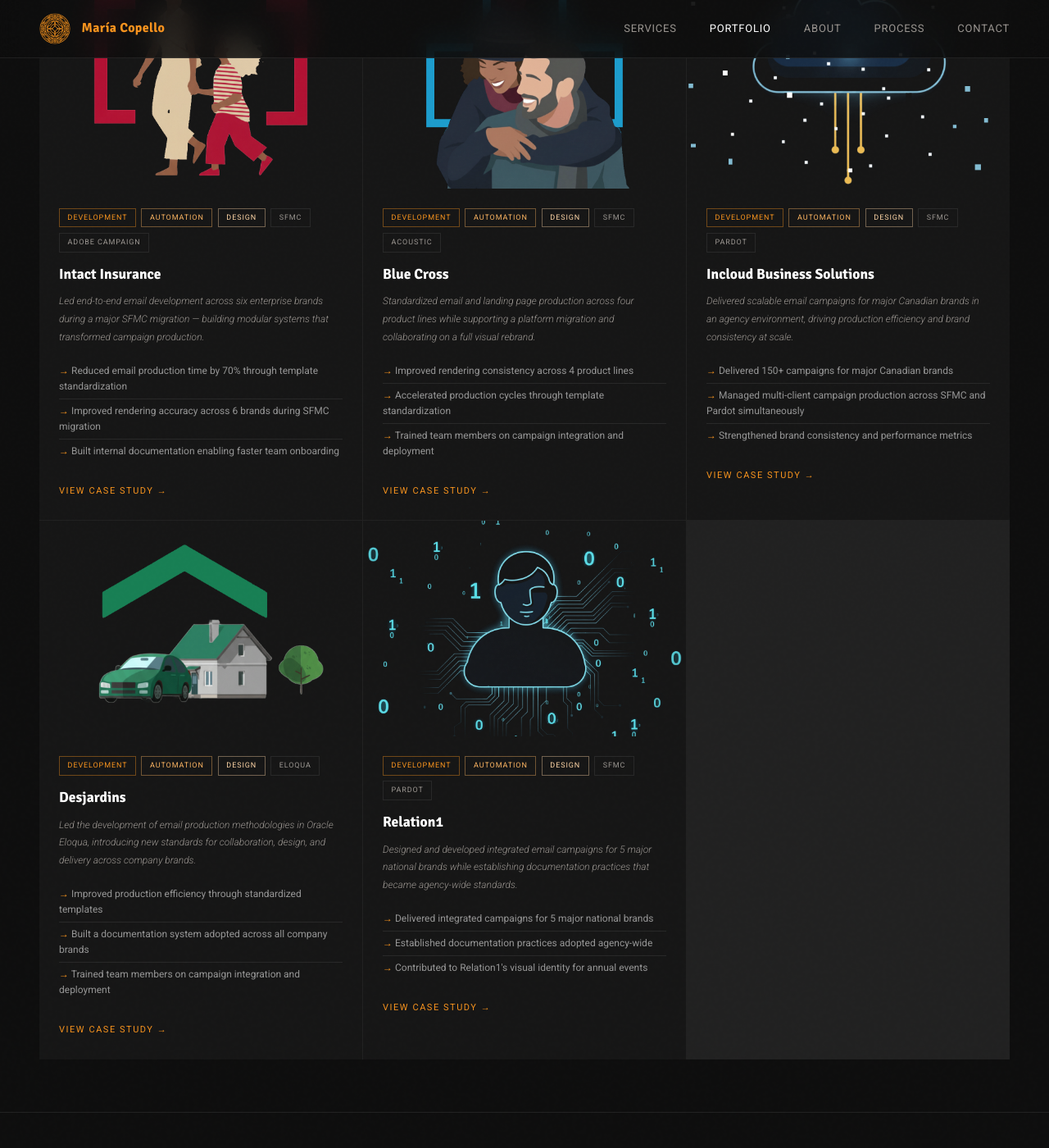
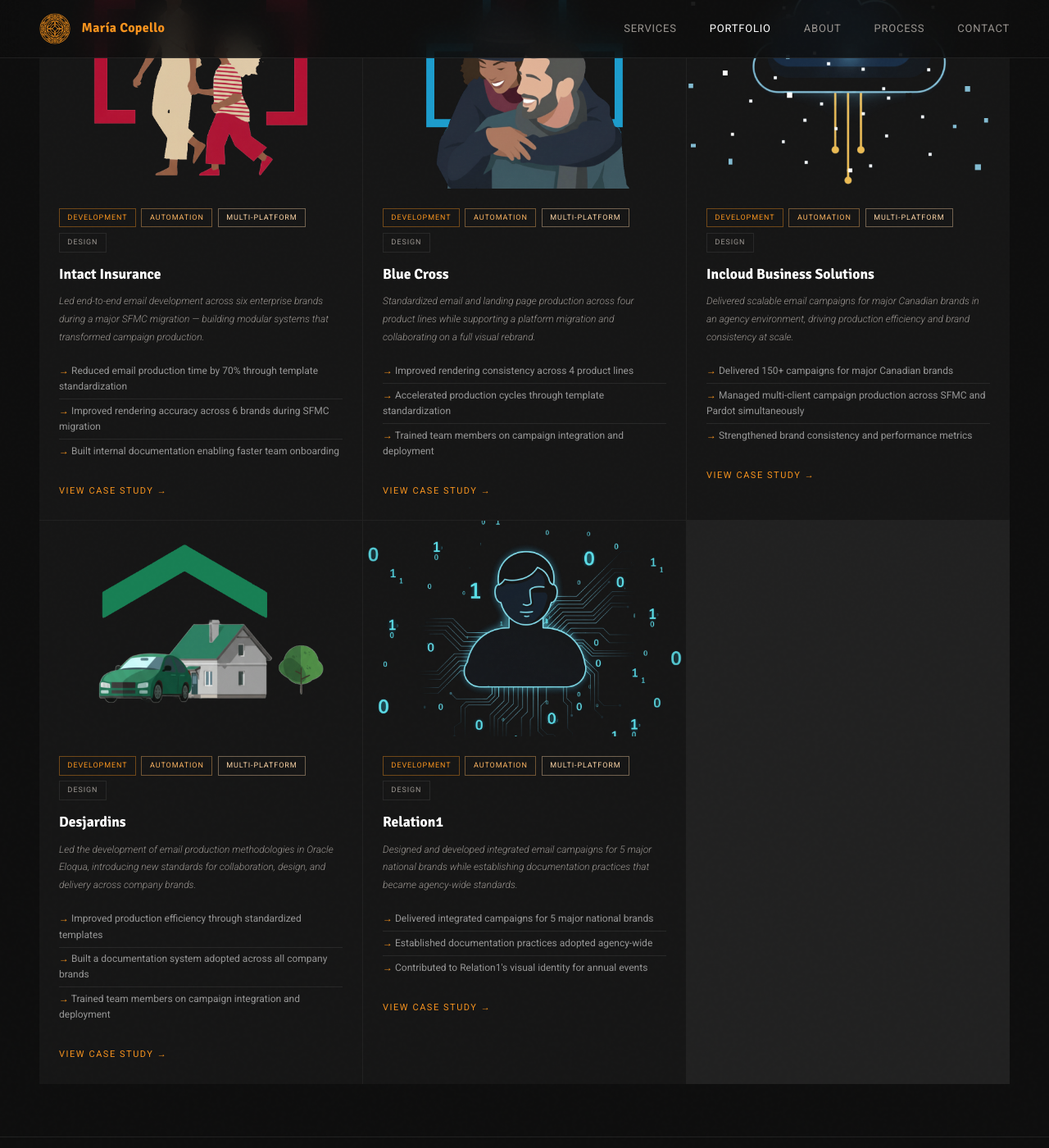
Before and after one commit to mabecoart/github.io, a Jekyll site: the page built from portfolio.html, in a window 1280 px wide and 1400 px high, scrolled down 668 px. Shown: the whole window at 82% size. Built offline with Jekyll 4.4.1, drawn with Linux system fonts in a browser that asks for light colours; some of the changed text lies outside the part shown.

Commit message:
Modify filter buttons and project tags
Updated filter buttons and project tags in the portfolio.

```diff
--- a/portfolio.html
+++ b/portfolio.html
@@ -17,25 +17,23 @@
   <button class="filter-btn active" data-filter="all">All</button>
   <button class="filter-btn" data-filter="development">Development</button>
   <button class="filter-btn" data-filter="automation">Automation</button>
-  <button class="filter-btn" data-filter="design">Design</button>
+  <button class="filter-btn" data-filter="design">Multi-platform</button>
+  <button class="filter-btn" data-filter="lab">Design</button>
   <button class="filter-btn" data-filter="lab">Lab</button>
   <button class="filter-btn" data-filter="snippets">Snippets</button>
 </div>
 
-<!-- ── WORK EXPERIENCE ── -->
 <section class="portfolio-section">
   <p class="portfolio-section-title">Work Experience</p>
   <div class="project-cards-grid">
-
     <div class="project-card" data-tags="development automation design">
       <img src="https://mabecoart.com/images/portfolio-intact/thumbnail_intact.png" alt="Intact Insurance" class="card-image" />
       <div class="card-body">
         <div class="card-tags">
           <span class="card-tag tag-dev">Development</span>
           <span class="card-tag tag-auto">Automation</span>
-          <span class="card-tag tag-design">Design</span>
-          <span class="card-tag">SFMC</span>
-          <span class="card-tag">Adobe Campaign</span>
+          <span class="card-tag tag-design">Multi-platform</span>
+          <span class="card-tag">Design</span>
         </div>
         <h3 class="card-name">Intact Insurance</h3>
         <p class="card-desc">Led end-to-end email development across six enterprise brands during a major SFMC migration — building modular systems that transformed campaign production.</p>
@@ -54,9 +52,8 @@
         <div class="card-tags">
           <span class="card-tag tag-dev">Development</span>
           <span class="card-tag tag-auto">Automation</span>
-          <span class="card-tag tag-design">Design</span>
-          <span class="card-tag">SFMC</span>
-          <span class="card-tag">Acoustic</span>
+          <span class="card-tag tag-design">Multi-platform</span>
+          <span class="card-tag">Design</span>
         </div>
         <h3 class="card-name">Blue Cross</h3>
         <p class="card-desc">Standardized email and landing page production across four product lines while supporting a platform migration and collaborating on a full visual rebrand.</p>
@@ -75,9 +72,8 @@
         <div class="card-tags">
           <span class="card-tag tag-dev">Development</span>
           <span class="card-tag tag-auto">Automation</span>
-          <span class="card-tag tag-design">Design</span>
-          <span class="card-tag">SFMC</span>
-          <span class="card-tag">Pardot</span>
+          <span class="card-tag tag-design">Multi-platform</span>
+          <span class="card-tag">Design</span>
         </div>
         <h3 class="card-name">Incloud Business Solutions</h3>
         <p class="card-desc">Delivered scalable email campaigns for major Canadian brands in an agency environment, driving production efficiency and brand consistency at scale.</p>
@@ -96,8 +92,8 @@
         <div class="card-tags">
           <span class="card-tag tag-dev">Development</span>
           <span class="card-tag tag-auto">Automation</span>
-          <span class="card-tag tag-design">Design</span>
-          <span class="card-tag">Eloqua</span>
+          <span class="card-tag tag-design">Multi-platform</span>
+          <span class="card-tag">Design</span>
         </div>
         <h3 class="card-name">Desjardins</h3>
         <p class="card-desc">Led the development of email production methodologies in Oracle Eloqua, introducing new standards for collaboration, design, and delivery across company brands.</p>
@@ -116,9 +112,8 @@
         <div class="card-tags">
           <span class="card-tag tag-dev">Development</span>
           <span class="card-tag tag-auto">Automation</span>
-          <span class="card-tag tag-design">Design</span>
-          <span class="card-tag">SFMC</span>
-          <span class="card-tag">Pardot</span>
+          <span class="card-tag tag-design">Multi-platform</span>
+          <span class="card-tag">Design</span>
         </div>
         <h3 class="card-name">Relation1</h3>
         <p class="card-desc">Designed and developed integrated email campaigns for 5 major national brands while establishing documentation practices that became agency-wide standards.</p>
@@ -134,7 +129,6 @@
   </div>
 </section>
 
-<!-- ── LAB PROJECTS ── -->
 <section class="portfolio-section">
   <p class="portfolio-section-title">Lab Projects</p>
   <div class="project-cards-grid">
@@ -150,6 +144,7 @@
         <h3 class="card-name">Zap! Flavor Bombzl Inc.</h3>
         <p class="card-desc">Gift Card Campaign — A bold, playful email campaign concept for an imaginary food brand. Showcases art direction, layout design, and CTA strategy.</p>
         <p class="card-highlights">Exploring brand expression through AI-driven visual storytelling and bold design experimentation.</p>
+        <a href="/portfolio/lab-zap.html" class="panel-link">View project →</a>
       </div>
     </div>
 
@@ -164,6 +159,7 @@
         <h3 class="card-name">Verda Studio</h3>
         <p class="card-desc">Order Confirmation Email — A clean, brand-aligned transactional email design for a fictional studio. Demonstrates typographic precision and modular layout.</p>
         <p class="card-highlights">Redefining modern home décor branding through AI-driven creativity and nature-inspired minimalism.</p>
+        <a href="/portfolio/lab-verda.html" class="panel-link">View project →</a>
       </div>
     </div>
 
@@ -178,13 +174,13 @@
         <h3 class="card-name">Moka &amp; Co.</h3>
         <p class="card-desc">Seasonal Offer Campaign — A warm, editorial campaign email design for a coffee brand concept. Showcases seasonal storytelling through layout and typography.</p>
         <p class="card-highlights">Examining how AI-powered storytelling can express the warmth, rhythm, and ritual of artisanal coffee culture.</p>
+        <a href="/portfolio/lab-moka.html" class="panel-link">View project →</a>
       </div>
     </div>
 
   </div>
 </section>
 
-<!-- ── SNIPPETS ── -->
 <section class="portfolio-section">
   <p class="portfolio-section-title">Snippets &amp; Code</p>
   <div class="snippet-grid">
```
